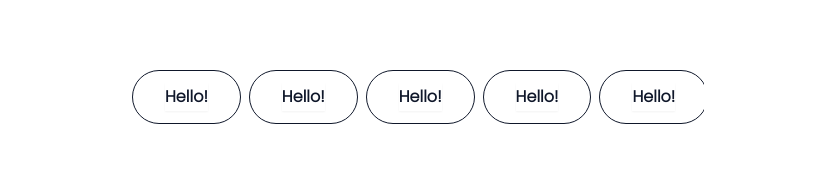
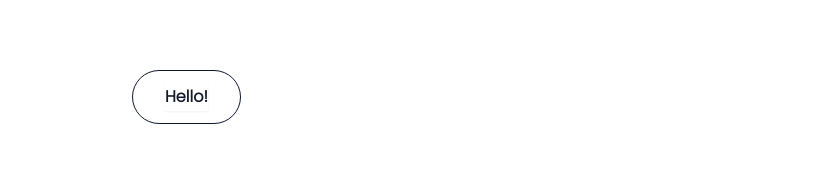
Before and after one commit to Fisayomiii/IntelliTools, a React (Vite) app: page / in a window 1280 px wide. Shown: the part 610-784 px from the top of the page, without its empty margins (224-1055 px from the left). Built offline with nearby package versions, Linux system fonts and the light colour scheme.

Commit message:
[Fix] rearranged the code and i also terminated it on every component

```diff
--- a/index.html
+++ b/index.html
@@ -4,29 +4,21 @@
   <meta charset="UTF-8" />
   <link rel="icon" type="image/svg+xml" href="./src/assets/Images/logo.png" />
   <meta name="viewport" content="width=device-width, initial-scale=1.0" />
-    <meta
-      property="og:description"
-      content="Revolutionize Your Workflows with the Best Ai Tools at Your Fingertips"
-    />
+  <meta property="og:description" content="Revolutionize Your Workflows with the Best Ai Tools at Your Fingertips" />
   <meta property="og:locale" content="en_US" />
   <meta property="og:type" content="website" />
   <meta property="og:url" content="https://intellitools.vercel.app" />
   <meta name="twitter:url" content="https://twitter.com/999tweets_her" />
   <link rel="preconnect" href="https://fonts.googleapis.com" />
   <link rel="preconnect" href="https://fonts.gstatic.com" crossorigin />
-    <link
-      href="https://fonts.googleapis.com/css2?family=Poppins:ital,wght@0,100;0,200;0,300;1,100;1,200&display=swap"
-      rel="stylesheet"
-    />
-    <link
-      href="https://cdnjs.cloudflare.com/ajax/libs/font-awesome/4.7.0/css/font-awesome.min.css"
-      rel="stylesheet"
-    />
+  <link href="https://fonts.googleapis.com/css2?family=Poppins:ital,wght@0,100;0,200;0,300;1,100;1,200&display=swap"
+    rel="stylesheet" />
+  <link href="https://cdnjs.cloudflare.com/ajax/libs/font-awesome/4.7.0/css/font-awesome.min.css" rel="stylesheet" />
   <link href='https://unpkg.com/boxicons@2.1.4/css/boxicons.min.css' rel='stylesheet'>
   <title>Intellitools</title>
 </head>
 <body>
-    <div id="root"></div>
+  <div id="root" class="transition duration-300 ease-in-out dark:bg-zinc-900"></div>
   <script type="module" src="/src/main.tsx"></script>
 </body>
 </html>
--- a/src/App.tsx
+++ b/src/App.tsx
@@ -1,9 +1,16 @@
-import Mainpage from "./pages/Main/Mainpage";
+import { BrowserRouter as Router, Routes, Route } from 'react-router-dom';
+import Header from "./components/Header/Header";
+import Hero from './components/Hero/Hero';
 
 function App() {
   return (
     <>
-      <Mainpage/>
+      <Router>
+        <Header />
+        <Routes>
+          <Route path="/" element={<Hero/>} />
+        </Routes>
+      </Router>
     </>
   )
 }
--- a/src/components/Cards/Card.tsx
+++ b/src/components/Cards/Card.tsx
@@ -53,6 +53,6 @@ function Card() {
 
         </>
     )
-}
+};
 
-export default Card
+export default Card;
--- a/src/components/Chip/Chip.tsx
+++ b/src/components/Chip/Chip.tsx
@@ -1,3 +1,5 @@
+import Card from "../Cards/Card";
+
 function Chip() {
     return (
         <>
@@ -9,32 +11,14 @@ function Chip() {
                             <div className=" text-base font-semibold leading-7 shadow-sm ">
                                 Hello!</div>
                         </div>
-                        <div className="cursor-pointer flex justify-center items-center m-1 font-medium py-3 px-8 rounded-full text-slate-900 border border-slate-900 dark:text-slate-50 dark:border-zinc-500 hover:bg-zinc-100 hover:dark:bg-zinc-800">
-                            <div className=" text-base font-semibold leading-7 shadow-sm ">
-                                Hello!</div>
-                        </div>
-                        <div className="cursor-pointer flex justify-center items-center m-1 font-medium py-3 px-8 rounded-full text-slate-900 border border-slate-900 dark:text-slate-50 dark:border-zinc-500 hover:bg-zinc-100 hover:dark:bg-zinc-800">
-                            <div className=" text-base font-semibold leading-7 shadow-sm ">
-                                Hello!</div>
-                        </div>
-                        <div className="cursor-pointer flex justify-center items-center m-1 font-medium py-3 px-8 rounded-full text-slate-900 border border-slate-900 dark:text-slate-50 dark:border-zinc-500 hover:bg-zinc-100 hover:dark:bg-zinc-800">
-                            <div className=" text-base font-semibold leading-7 shadow-sm ">
-                                Hello!</div>
-                        </div>
-                        <div className="cursor-pointer flex justify-center items-center m-1 font-medium py-3 px-8 rounded-full text-slate-900 border border-slate-900 dark:text-slate-50 dark:border-zinc-500 hover:bg-zinc-100 hover:dark:bg-zinc-800">
-                            <div className=" text-base font-semibold leading-7 shadow-sm ">
-                                Hello!</div>
-                        </div>
-                        <div className="cursor-pointer flex justify-center items-center m-1 font-medium py-3 px-8 rounded-full text-slate-900 border border-slate-900 dark:text-slate-50 dark:border-zinc-500 hover:bg-zinc-100 hover:dark:bg-zinc-800">
-                            <div className=" text-base font-semibold leading-7 shadow-sm ">
-                                Hello!</div>
-                        </div>
 
                     </div>
                 </div>
             </div>
+            <Card/>
+
         </>
     )
-}
+};
 
-export default Chip
+export default Chip;
--- a/src/components/Footer/Footer.tsx
+++ b/src/components/Footer/Footer.tsx
@@ -44,6 +44,6 @@ function Footer() {
             </footer>
         </>
     )
-}
+};
 
-export default Footer
+export default Footer;
--- a/src/components/Header/Header.tsx
+++ b/src/components/Header/Header.tsx
@@ -1,5 +1,5 @@
 import Logo from "../../assets/Images/text.png";
-import DarkModeToggle from "../Darkmode";
+import DarkModeToggle from "../../darkmode/Darkmode";
 
 function Header() {
   return (
@@ -34,6 +34,6 @@ function Header() {
       </header>
     </>
   )
-}
+};
 
 export default Header;
--- a/src/components/Hero/Hero.tsx
+++ b/src/components/Hero/Hero.tsx
@@ -1,3 +1,6 @@
+import Chip from "../Chip/Chip"
+import Footer from "../Footer/Footer"
+
 function Hero() {
     return (
         <>
@@ -13,8 +16,11 @@ function Hero() {
                     </div>
                 </div>
             </div>
+
+            <Chip/>
+            <Footer/>
         </>
     )
-}
+};
 
-export default Hero
+export default Hero;
--- a/src/pages/Main/Mainpage.tsx
+++ /dev/null
@@ -1,21 +0,0 @@
-import Card from '../../components/Cards/Card'
-import Chip from '../../components/Chip/Chip'
-import Footer from '../../components/Footer/Footer'
-import Header from '../../components/Header/Header'
-import Hero from '../../components/Hero/Hero'
-
-function Mainpage() {
-    return (
-        <>
-            <div className="transition duration-300 ease-in-out dark:bg-zinc-900">
-                <Header />
-                <Hero />
-                <Chip />
-                <Card />
-                <Footer />
-            </div>
-        </>
-    )
-}
-
-export default Mainpage
--- a/vite.config.ts
+++ b/vite.config.ts
@@ -4,4 +4,4 @@ import react from '@vitejs/plugin-react'
 // https://vitejs.dev/config/
 export default defineConfig({
   plugins: [react()]
-})
+});
```
Also changed, not shown: src/main.tsx (+5 -5 lines), src/darkmode/Darkmode.tsx (renamed from src/components/Darkmode.tsx). Lines whose indentation alone changed are shown as unchanged.
